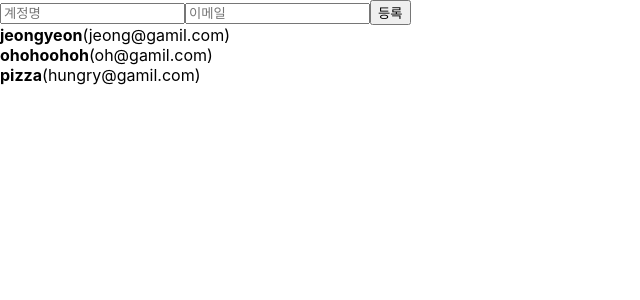
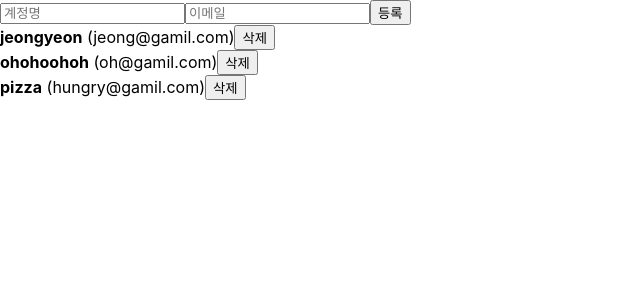
Before and after one commit to jeongyummy/React-self-study, a React (Create React App) app: page / in a window 1280 px wide. Shown: the top 300 px of the page, without its empty margins (0-640 px from the left). Built offline with nearby package versions, Linux system fonts and the light colour scheme.

Commit message:
배열에 항목 제거하기 기능

```diff
--- a/src/App.js
+++ b/src/App.js
@@ -50,6 +50,10 @@
     nextId.current += 1;
   };
 
+  const onRemove = (id) => {
+    setUsers(users.filter((user) => user.id !== id));
+  };
+
   return (
     <>
       <CreateUser
@@ -58,7 +62,7 @@
         onChange={onChange}
         onCreate={onCreate}
       />
-      <UserList users={users} />
+      <UserList users={users} onRemove={onRemove} />
     </>
   );
 }
--- a/src/components/UserList.js
+++ b/src/components/UserList.js
@@ -1,19 +1,21 @@
-import React, { useRef } from "react";
+import React from "react";
 
-function User({ user }) {
+function User({ user, onRemove }) {
   return (
     <div>
-      <b>{user.username}</b>
-      <span>({user.email})</span>
+      <b>{user.username}</b> <span>({user.email})</span>
+      <button onClick={() => onRemove(user.id)}>삭제</button>
+      {/* onClick={onRemove(user.id)} 구조로 클릭함수를 실행하면 해당 컴포넌트가 렌더링 됨과 동시에
+       함수를 실행시킵니다. 그래서 ()를 제외하는 방법으로 함수가 즉시 실행되지 않고 클릭이 될 경우에 실행되도록 합니다.*/}
     </div>
   );
 }
 
-function UserList({ users }) {
+function UserList({ users, onRemove }) {
   return (
     <div>
       {users.map((user) => (
-        <User user={user} key={user.id} />
+        <User user={user} key={user.id} onRemove={onRemove} />
       ))}
     </div>
   );
```
